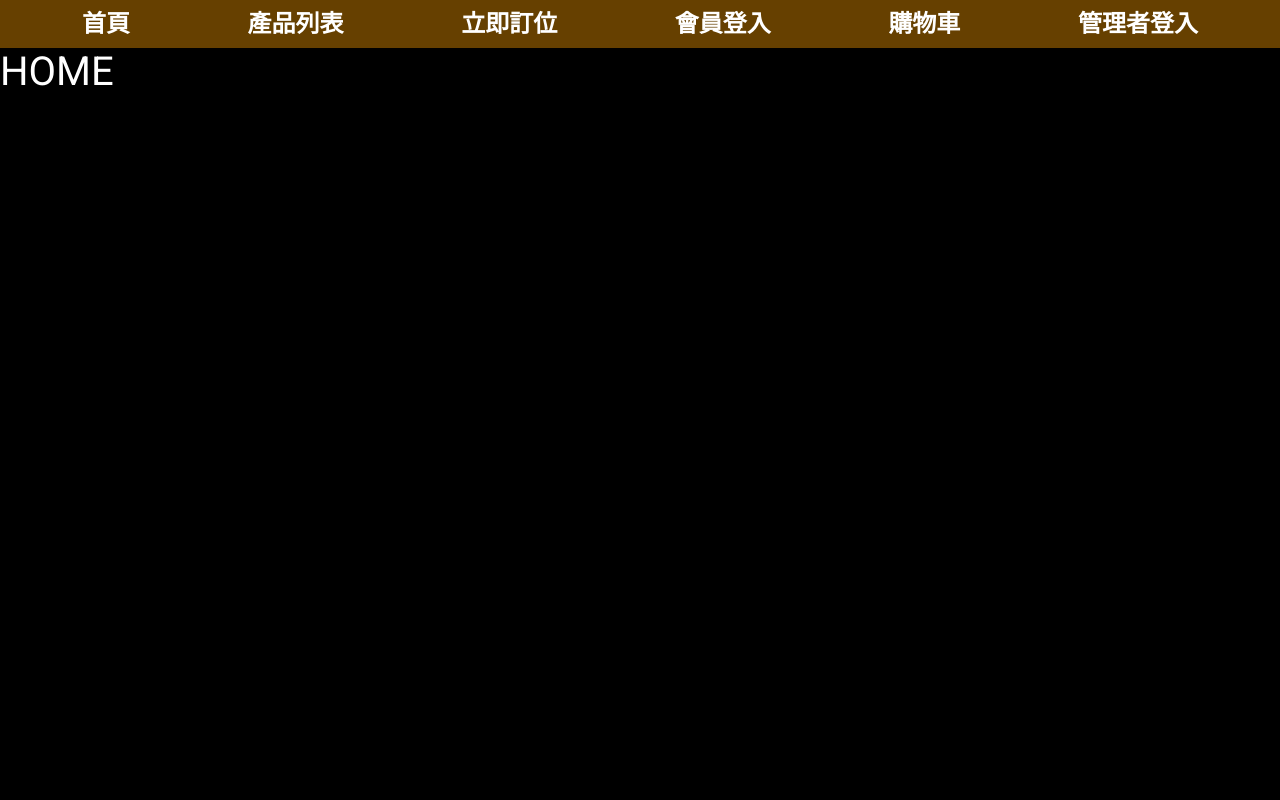
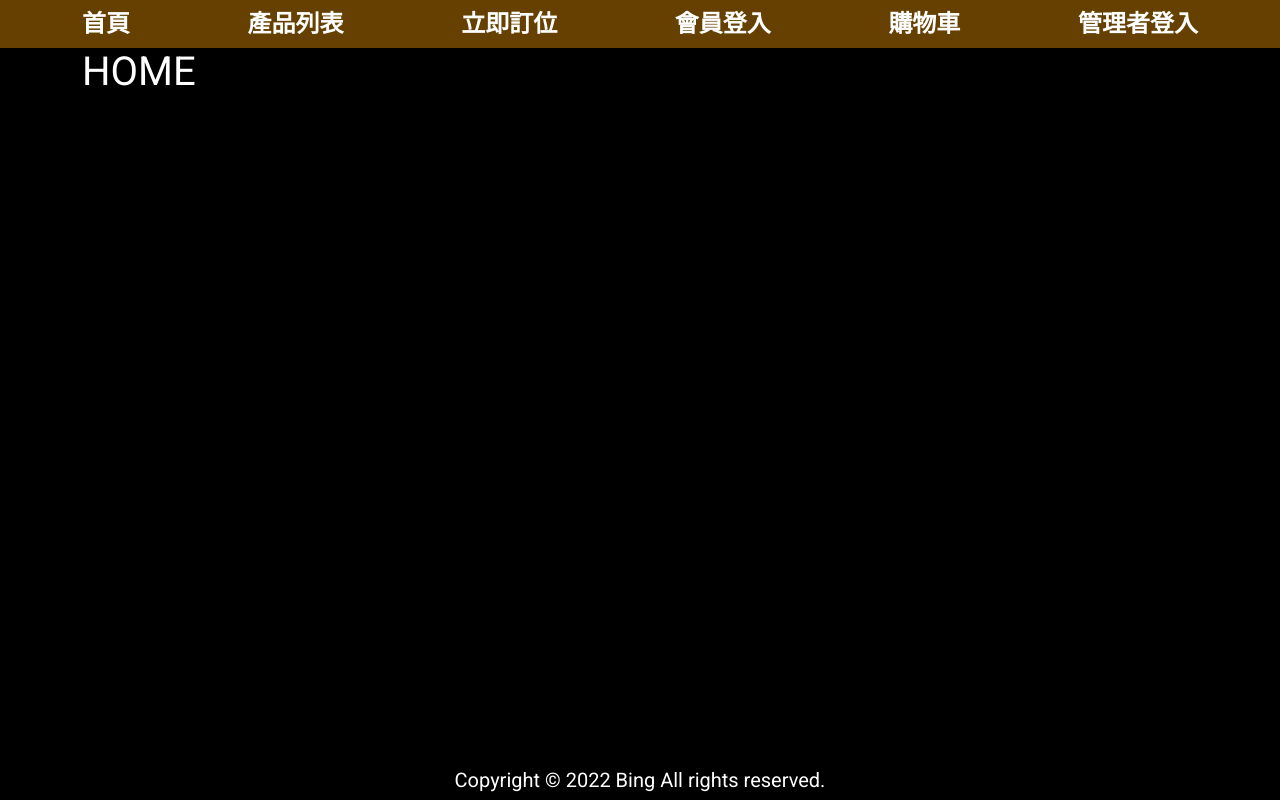
Before and after one commit to binghan60/ecommerce-react, a React (Create React App) app: page / in a window 1280 px wide. Built offline with nearby package versions, Linux system fonts and the light colour scheme.

Commit message:
結構設置

```diff
--- a/package.json
+++ b/package.json
@@ -1,12 +1,15 @@
 {
   "name": "reactecommerce",
+  "proxy": "http://localhost:5000",
   "version": "0.1.0",
   "private": true,
   "dependencies": {
     "@testing-library/jest-dom": "^5.16.5",
     "@testing-library/react": "^13.3.0",
     "@testing-library/user-event": "^13.5.0",
+    "axios": "^0.27.2",
     "react": "^18.2.0",
+    "react-bootstrap": "^2.5.0",
     "react-dom": "^18.2.0",
     "react-router-dom": "^6.3.0",
     "react-scripts": "5.0.1",
--- a/src/App.js
+++ b/src/App.js
@@ -1,27 +1,38 @@
 import Navbar from "./components/Navbar";
+import Footer from "./components/Footer";
 import { BrowserRouter, Routes, Route } from "react-router-dom";
 import Home from "./pages/Home/Home";
-import Product from "./pages/Products/Product";
+import ProductList from "./pages/Products/ProductList";
+import ProductPage from "./pages/Products/ProductPage";
 import Reserve from "./pages/Reserve/Reserve";
 import Member from "./pages/Member/Member";
 import Cart from "./pages/Cart/Cart";
 import Dashboard from "./pages/Dashboard/Dashboard";
+import { Container } from "react-bootstrap";
 
 function App() {
   return (
     <>
       <BrowserRouter>
-        <Navbar></Navbar>
+        <div className="d-flex flex-column site-container">
+          <header>
+            <Navbar />
+          </header>
+          <main>
+            <Container>
               <Routes>
-          <Route>
                 <Route path="/" element={<Home />} />
                 <Route path="/member" element={<Member />} />
-            <Route path="/product" element={<Product />} />
+                <Route path="/ProductList/:slug" element={<ProductPage />} />
+                <Route path="/ProductList" element={<ProductList />} />
                 <Route path="/reserve" element={<Reserve />} />
                 <Route path="/cart" element={<Cart />} />
                 <Route path="/dashboard" element={<Dashboard />} />
-          </Route>
               </Routes>
+            </Container>
+          </main>
+          <Footer />
+        </div>
       </BrowserRouter>
     </>
   );
```
Also changed, not shown: src/index.js (+6 -8 lines), 1 other file (tests, documents, lock files or other folders). Lines whose indentation alone changed are shown as unchanged.
